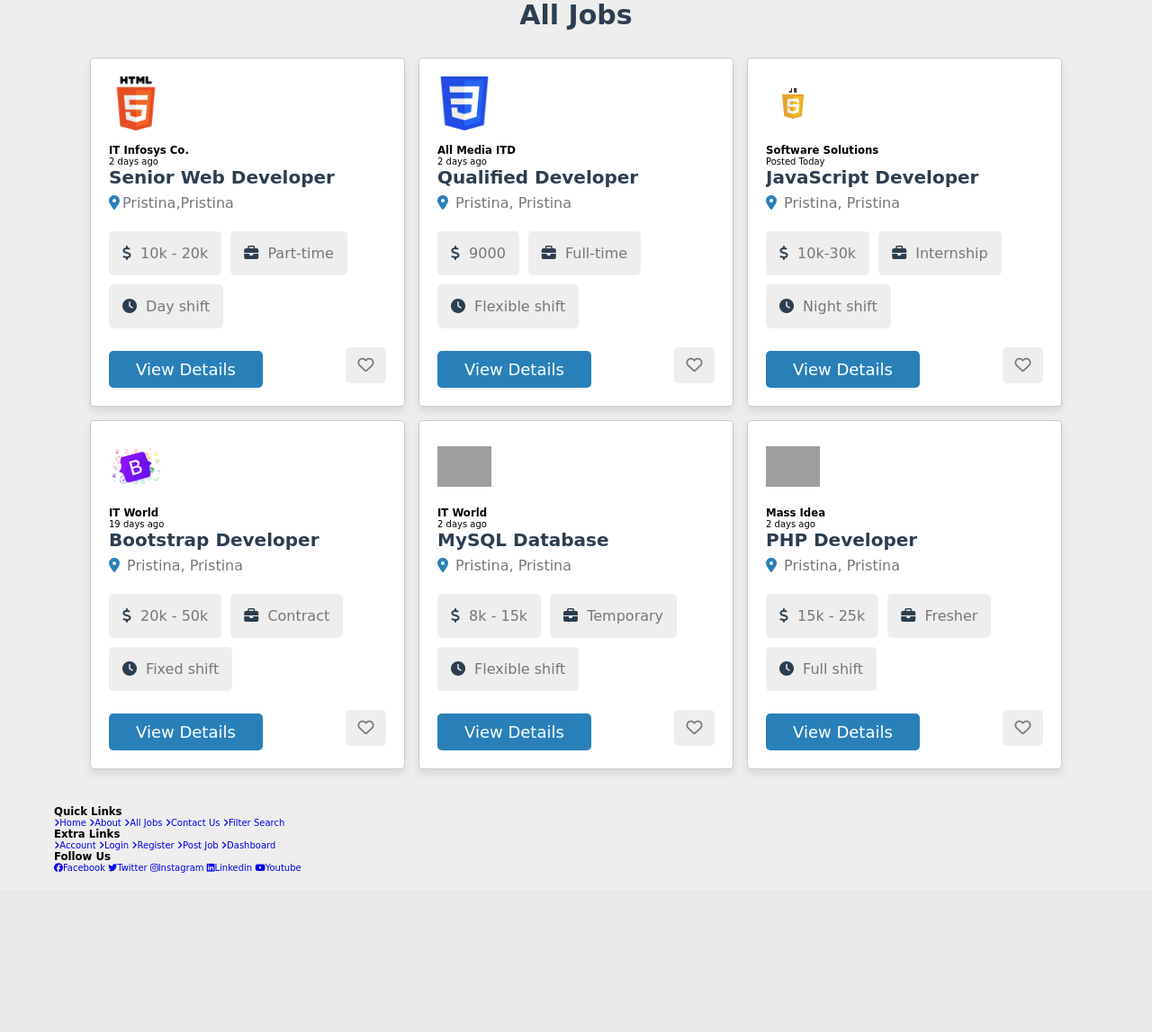
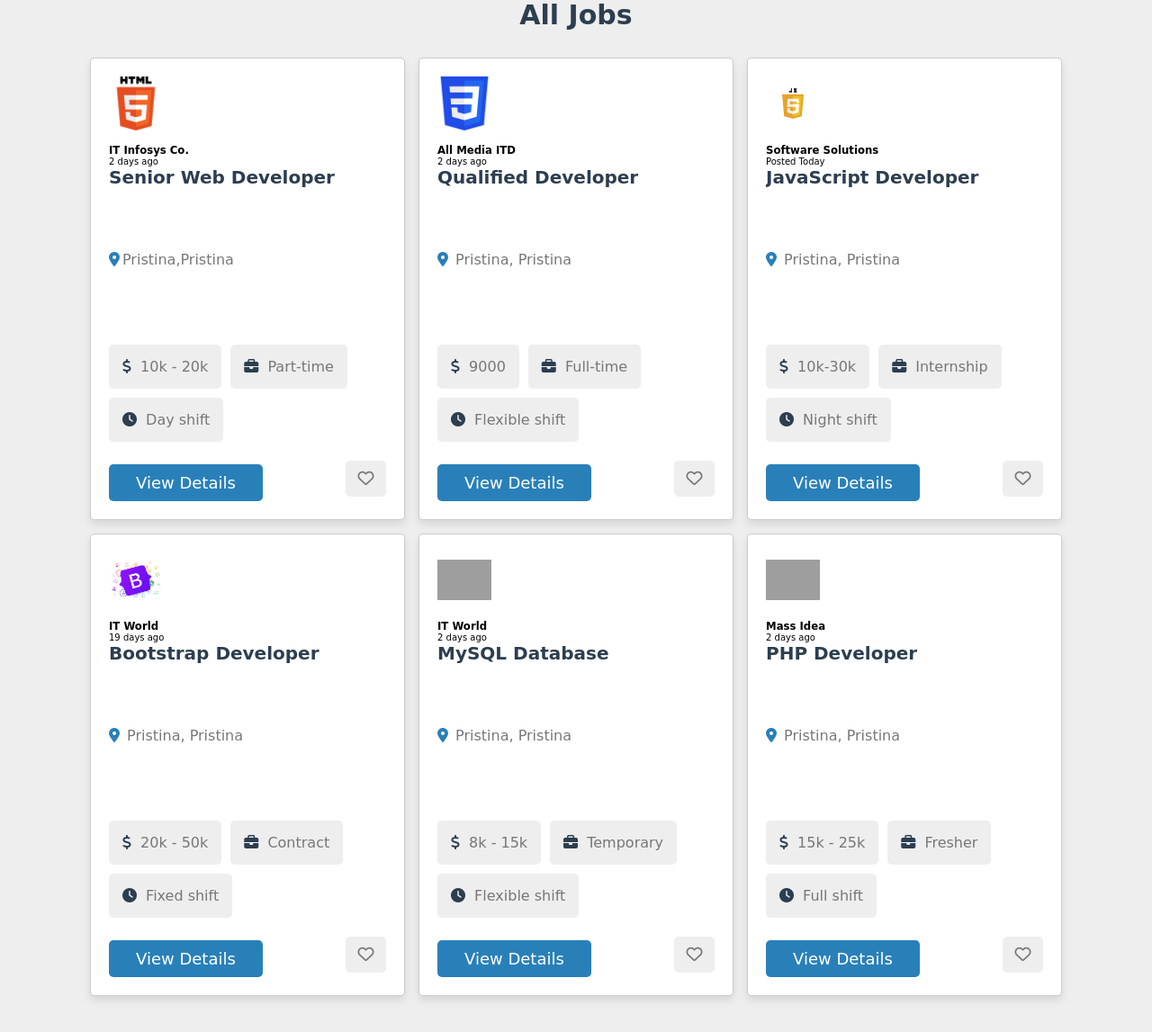
Before and after one commit to Kanit5/Job-Finder, a PHP site: page /jobs.html in a window 1280 px wide. Shown: the part 673-1820 px from the top of the page at 90% size. Before the commit the page ends 1643 px from the top, so only its background shows below. Run offline with PHP 8.4, Linux system fonts and the light colour scheme; some libraries are stand-ins or nearby versions; grey boxes are pictures that could not be loaded.

Commit message:
harisi update

```diff
--- a/style.css
+++ b/style.css
@@ -1,4 +1,3 @@
-
 @import url('https://cdnjs.cloudflare.com/ajax/libs/font-awesome/6.6.0/css/all.min.css');
 
 :root{
@@ -15,7 +14,7 @@
 
 
 *{
-    font-family: 'Comfortaa', cursive;
+    font-family: "Comfortaa", cursive;
     margin: 0; padding: 0;
     box-sizing: border-box;
     text-decoration: none;
@@ -52,7 +51,7 @@ body{
 }
 
 section{
-    padding: 2rem;
+    padding : 2rem;
     margin: 0 auto;
     max-width: 1200px;
 }
@@ -61,14 +60,14 @@ section{
     text-align: center;
     margin-bottom: 2rem;
     font-size: 3rem;
-    color: var(--black);
+    color:var(--black);
     text-transform: capitalize;
     padding: 1rem 0;
 }
 
 .section-title{
     border-top: 1rem solid var(--main-color);
-    border-bottom: 1rem solid var(--main-color);
+    border-bottom: 1rem solid(--main-color);
     background-color: var(--black);
     color: var(--white);
     text-align: center;
@@ -154,7 +153,7 @@ section{
 
 
 .home-container{
-  background: url('../photos/home.png'), rgba(0, 0, 0, .7) no-repeat;
+    background: url('../photos/home.png'), rgba(0, 0, 0, .7) no-repeat;;
     background-size: cover;
     background-position: center;
     background-attachment: fixed;
@@ -201,7 +200,7 @@ section{
     background-color: var(--light-bg);
     padding: 1.4rem;
     font-size: 1.8rem;
-    color: var(--black );
+    color: var(--black);
 }
 
 .category .box-container{
@@ -314,14 +313,13 @@ section{
 }
 
 .jobs-container .box-container .box .location{
-    padding: .7rem 0;
+    padding: 7rem 0;
     font-size: 1.6rem;
     color: var(--light-color);
 }
 
 .jobs-container .box-container .box .location i{
     margin-right: .3rem;
-
     color: var(--main-color);
 }
 
```
Lines whose indentation alone changed are shown as unchanged.
